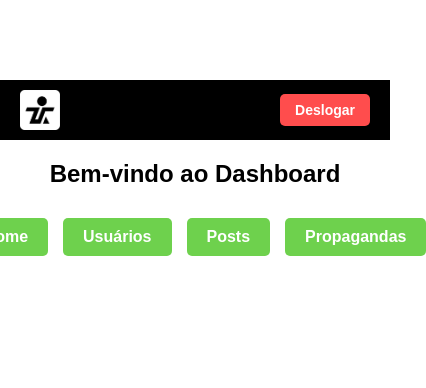
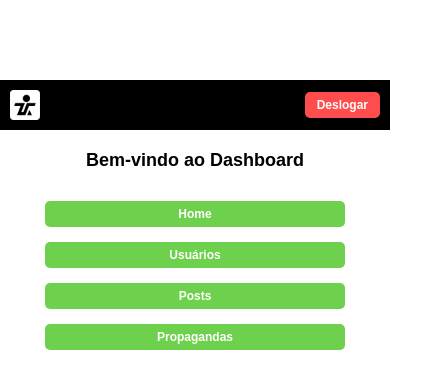
Before and after one commit to Yuud1/projeto-tocanogol, a React (Vite) app: page /dashboard in a window 390 px wide. Shown: the top 388 px of the page, 426 px wide, since content can reach past the window. Built offline with nearby package versions, Linux system fonts and the light colour scheme.

Commit message:
implementacao de redirecionamento nos articles, redirecionamento para home no dashbaord, juncao de redirecionamento de main com article e estilizacao no dashboard

```diff
--- a/src/App.tsx
+++ b/src/App.tsx
@@ -2,9 +2,9 @@ import React from 'react';
 import { BrowserRouter, Routes, Route } from 'react-router-dom';
 import Home from './pages/Home';
 import News from './pages/News';
-import Login from './pages/Login'; // Importe a página de login
+import Login from './pages/Login';
 import NotFound from './pages/NotFound';
-import Dashboard from './pages/Dashboard'; // Página futura// Caminho para o arquivo do componente
+import Dashboard from './pages/Dashboard';
 import './App.css';
 
 const App: React.FC = () => {
@@ -12,7 +12,7 @@ const App: React.FC = () => {
     <BrowserRouter>
       <Routes>
         <Route path="/" element={<Home />} />
-        <Route path="/news/:id" element={<News />} />
+        <Route path="/:type/:id" element={<News />} />
         <Route path="/login" element={<Login />} />
         <Route path="/dashboard" element={<Dashboard />} />
         <Route path="*" element={<NotFound />} />
--- a/src/components/articleMain.tsx
+++ b/src/components/articleMain.tsx
@@ -1,6 +1,7 @@
 import React from "react";
 import "../styles/article.css"
 import "../styles/container.css";
+import { Link } from "react-router-dom";
 import image1 from "../assets/images/article1.jpg";
 import image2 from "../assets/images/article2.jpg";
 import image3 from "../assets/images/article3.webp";
@@ -10,21 +11,24 @@ import image6 from "../assets/images/article6.jpg";
 
 // Dados das notícias
 const newsData = [
-  { id: 1, title: "Sao paulo compra neymar", imageUrl: image1 },
-  { id: 2, title: "Notícia 2", imageUrl: image2 },
-  { id: 3, title: "Notícia 3", imageUrl: image3 },
-  { id: 4, title: "Notícia 4", imageUrl: image4 },
-  { id: 5, title: "Notícia 5", imageUrl: image5 },
-  { id: 5, title: "Notícia 5", imageUrl: image6 },
+  { id: 1, title: "São Paulo compra Neymar", imageUrl: image1, link: "/article/1" },
+  { id: 2, title: "Notícia 2", imageUrl: image2, link: "/article/2" },
+  { id: 3, title: "Notícia 3", imageUrl: image3, link: "/article/3" },
+  { id: 4, title: "Notícia 4", imageUrl: image4, link: "/article/4" },
+  { id: 5, title: "Notícia 5", imageUrl: image5, link: "/article/5" },
+  { id: 6, title: "Notícia 6", imageUrl: image6, link: "/article/6" },
 ];
+
 
 const NewsGrid = () => {
   return (
     <div className="container news-grid-container">
       {newsData.map((news) => (
         <div key={news.id} className="news-item">
-          <img src={news.imageUrl} alt={news.title} />
-          <h3>{news.title}</h3>
+          <Link to={news.link}>
+            <img src={news.imageUrl} alt={news.title} />
+            <h3>{news.title}</h3>
+          </Link>
         </div>
       ))}
     </div>
--- a/src/pages/Dashboard.tsx
+++ b/src/pages/Dashboard.tsx
@@ -30,7 +30,7 @@ const Dashboard: React.FC = () => {
       <div>
         <h1 className="dashboard-title">Bem-vindo ao Dashboard</h1>
         <div className="dashboard-buttons">
-          <button onClick={() => handleRedirect("/home")}>Home</button>
+          <button onClick={() => handleRedirect("/")}>Home</button>
           <button onClick={() => handleRedirect("/users")}>Usuários</button>
           <button onClick={() => handleRedirect("/posts")}>Posts</button>
           <button onClick={() => handleRedirect("/ads")}>Propagandas</button>
--- a/src/pages/News.tsx
+++ b/src/pages/News.tsx
@@ -1,14 +1,21 @@
-// NewsDetail.tsx
 import React from "react";
 import { useParams } from "react-router-dom";
 import Footer from "../components/footer";
 import Header from "../components/header";
-import "../styles/news.css"
+import AdvertisingMain from "../components/advertisingMain";
+import "../styles/news.css";
+
 import noticia1 from "../assets/images/noticia1.png";
 import noticia2 from "../assets/images/noticia2.png";
 import noticia3 from "../assets/images/noticia3.png";
-import AdvertisingMain from "../components/advertisingMain";
+import article1 from "../assets/images/article1.jpg";
+import article2 from "../assets/images/article2.jpg";
+import article3 from "../assets/images/article3.webp";
+import article4 from "../assets/images/article4.jpg";
+import article5 from "../assets/images/article5.jpg";
+import article6 from "../assets/images/article6.jpg";
 
+// Dados das notícias
 const heroData = [
   {
     id: 1,
@@ -30,26 +37,37 @@ const heroData = [
   },
 ];
 
+// Dados dos artigos
+const articlesData = [
+  { id: 1, title: "São Paulo compra Neymar", imageUrl: article1, content: "Detalhes completos da notícia 1..." },
+  { id: 2, title: "Notícia 2", imageUrl: article2, content: "Detalhes completos da notícia 2..." },
+  { id: 3, title: "Notícia 3", imageUrl: article3, content: "Detalhes completos da notícia 3..." },
+  { id: 4, title: "Notícia 4", imageUrl: article4, content: "Detalhes completos da notícia 4..." },
+  { id: 5, title: "Notícia 5", imageUrl: article5, content: "Detalhes completos da notícia 5..." },
+  { id: 6, title: "Notícia 6", imageUrl: article6, content: "Detalhes completos da notícia 6..." },
+];
+
 const News = () => {
-  // Captura o ID da notícia da URL
-  const { id } = useParams<{ id: string }>();
-  // Encontra a notícia com o ID correspondente
-  const newsItem = heroData.find((item) => item.id === parseInt(id || ""));
+  const { id, type } = useParams<{ id: string; type: string }>();
 
-  if (!newsItem) {
-    return <div>Notícia não encontrada.</div>;
+  // Determine os dados a serem exibidos com base no parâmetro 'type'
+  const data = type === "news" ? heroData : articlesData;
+  const item = data.find((entry) => entry.id === parseInt(id || ""));
+
+  if (!item) {
+    return <div>{type === "news" ? "Notícia não encontrada." : "Artigo não encontrado."}</div>;
   }
 
   return (
     <>
-    <AdvertisingMain />
-    <Header />
-    <div className="news-detail">
-      <h1>{newsItem.title}</h1>
-      <img src={newsItem.imageUrl} alt={newsItem.title} />
-      <p>{newsItem.content}</p>
-    </div>
-    <Footer />
+      <AdvertisingMain />
+      <Header />
+      <div className="detail-page">
+        <h1>{item.title}</h1>
+        <img src={item.imageUrl} alt={item.title} />
+        <p>{item.content}</p>
+      </div>
+      <Footer />
     </>
   );
 };
--- a/src/styles/dashboard.css
+++ b/src/styles/dashboard.css
@@ -5,7 +5,7 @@
   display: flex;
   justify-content: space-between;
   align-items: center;
-    padding: 10px 20px;
+  padding: 10px 2%;
   background-color: black;
   color: white;
 }
@@ -59,3 +59,52 @@
   margin-top: 20px;
   text-align: center;
 }
+
+/* Responsividade */
+@media (max-width: 1024px) {
+
+  .dashboard-header img {
+      height: 35px;
+  }
+
+  .dashboard-header button {
+      padding: 6px 12px;
+      font-size: 12px;
+  }
+
+  .dashboard-buttons button {
+      padding: 8px 15px;
+      font-size: 14px;
+  }
+}
+
+@media (max-width: 768px) {
+  .dashboard-buttons {
+      flex-direction: column;
+      align-items: center;
+  }
+
+  .dashboard-buttons button {
+      width: 100%;
+      max-width: 300px;
+  }
+}
+
+@media (max-width: 480px) {
+  .dashboard-header {
+      padding: 10px;
+  }
+
+  .dashboard-header img {
+      height: 30px;
+  }
+
+  .dashboard-buttons button {
+      padding: 6px 10px;
+      font-size: 12px;
+  }
+
+  .dashboard-title {
+      font-size: 18px;
+  }
+}
```
Lines whose indentation alone changed are shown as unchanged.
